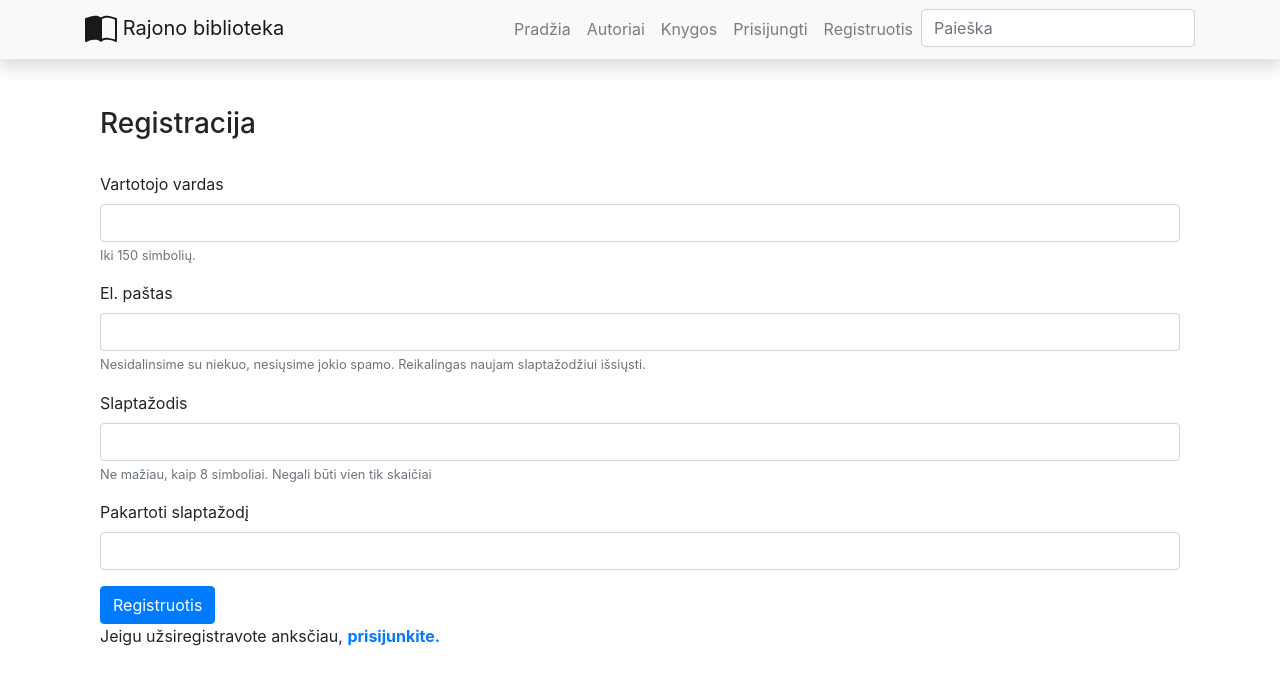
After one commit to DonatasNoreika/django_biblioteka, a Django app: page /library/register/ in a window 1280 px wide. The commit adds this page. Shown: the top 685 px of the page. Run offline with Django 4.2, Linux system fonts and the light colour scheme; some libraries are stand-ins or nearby versions.

Commit message:
9: added registration

```diff
--- a/mysite/library/templates/base.html
+++ b/mysite/library/templates/base.html
@@ -45,7 +45,7 @@
             <li class="nav-item"><a class="nav-link" href="{% url 'logout'%}?next=/library">Atsijungti</a></li>
           {% else %}
             <li class="nav-item"><a class="nav-link" href="{% url 'login'%}?next={{request.path}}">Prisijungti</a></li>
-            <li class="nav-item"><a class="nav-link" href="#">Registruotis</a></li>
+            <li class="nav-item"><a class="nav-link" href="{% url 'register' %}">Registruotis</a></li>
           {% endif %}
 
         <li>
--- /dev/null
+++ b/mysite/library/templates/registration/register.html
@@ -0,0 +1,35 @@
+{% extends "base.html" %}
+
+{% block content %}
+
+    <div class="container register">
+        <h3>Registracija</h3><br/>
+        <form method="post">
+            {% csrf_token %}
+            <div class="form-group">
+                <label for="username">Vartotojo vardas</label>
+                <input name="username" type="text" class="form-control" id="username" aria-describedby="usernameHelp">
+                <small id="usernameHelp" class="form-text text-muted">Iki 150 simbolių.</small>
+            </div>
+            <div class="form-group">
+                <label for="exampleInputEmail1">El. paštas</label>
+                <input name="email" type="email" class="form-control" id="exampleInputEmail1" aria-describedby="emailHelp">
+                <small id="emailHelp" class="form-text text-muted">Nesidalinsime su niekuo, nesiųsime jokio spamo.
+                    Reikalingas naujam slaptažodžiui išsiųsti. </small>
+            </div>
+            <div class="form-group">
+                <label for="password">Slaptažodis</label>
+                <input name="password" type="password" class="form-control" id="password" aria-describedby="pwdHelp">
+                <small id="pwdHelp" class="form-text text-muted">Ne mažiau, kaip 8 simboliai. Negali būti vien tik
+                    skaičiai</small>
+            </div>
+            <div class="form-group">
+                <label for="password2">Pakartoti slaptažodį</label>
+                <input name="password2" type="password" class="form-control" id="password2" aria-describedby="pwd2Help">
+            </div>
+            <button type="submit" class="btn btn-primary register-button">Registruotis</button>
+        </form>
+        <p>Jeigu užsiregistravote anksčiau, <a href="{% url 'login'%}"><strong>prisijunkite.</strong></a></p>
+    </div>
+
+{% endblock %}
--- a/mysite/library/urls.py
+++ b/mysite/library/urls.py
@@ -9,5 +9,6 @@ urlpatterns = [
     path('books/', views.BookListView.as_view(), name='books'),
     path('books/<int:pk>', views.BookDetailView.as_view(), name='book-detail'),
     path('search/', views.search, name='search'),
-    path('userbooks/', views.UserBookListView.as_view(), name='userbooks')
+    path('userbooks/', views.UserBookListView.as_view(), name='userbooks'),
+    path('register/', views.register, name='register'),
 ]
--- a/mysite/library/views.py
+++ b/mysite/library/views.py
@@ -5,7 +5,10 @@ from django.views import generic
 from django.core.paginator import Paginator
 from django.db.models import Q
 from django.contrib.auth.mixins import LoginRequiredMixin
-
+from django.shortcuts import redirect
+from django.contrib.auth.forms import User
+from django.views.decorators.csrf import csrf_protect
+from django.contrib import messages
 
 class BookListView(generic.ListView):
     model = Book
@@ -81,3 +84,32 @@ class UserBookListView(LoginRequiredMixin, generic.ListView):
 
     def get_queryset(self):
         return BookInstance.objects.filter(reader=self.request.user).order_by('due_back')
+
+
+@csrf_protect
+def register(request):
+    if request.method == "POST":
+        # pasiimame reikšmes iš registracijos formos
+        username = request.POST['username']
+        email = request.POST['email']
+        password = request.POST['password']
+        password2 = request.POST['password2']
+        # tikriname, ar sutampa slaptažodžiai
+        if password == password2:
+            # tikriname, ar neužimtas username
+            if User.objects.filter(username=username).exists():
+                messages.error(request, f'Vartotojo vardas {username} užimtas!')
+                return redirect('register')
+            else:
+                # tikriname, ar nėra tokio pat email
+                if User.objects.filter(email=email).exists():
+                    messages.error(request, f'Vartotojas su el. paštu {email} jau užregistruotas!')
+                    return redirect('register')
+                else:
+                    # jeigu viskas tvarkoje, sukuriame naują vartotoją
+                    User.objects.create_user(username=username, email=email, password=password)
+                    return redirect('login')
+        else:
+            messages.error(request, 'Slaptažodžiai nesutampa!')
+            return redirect('register')
+    return render(request, 'registration/register.html')
```
